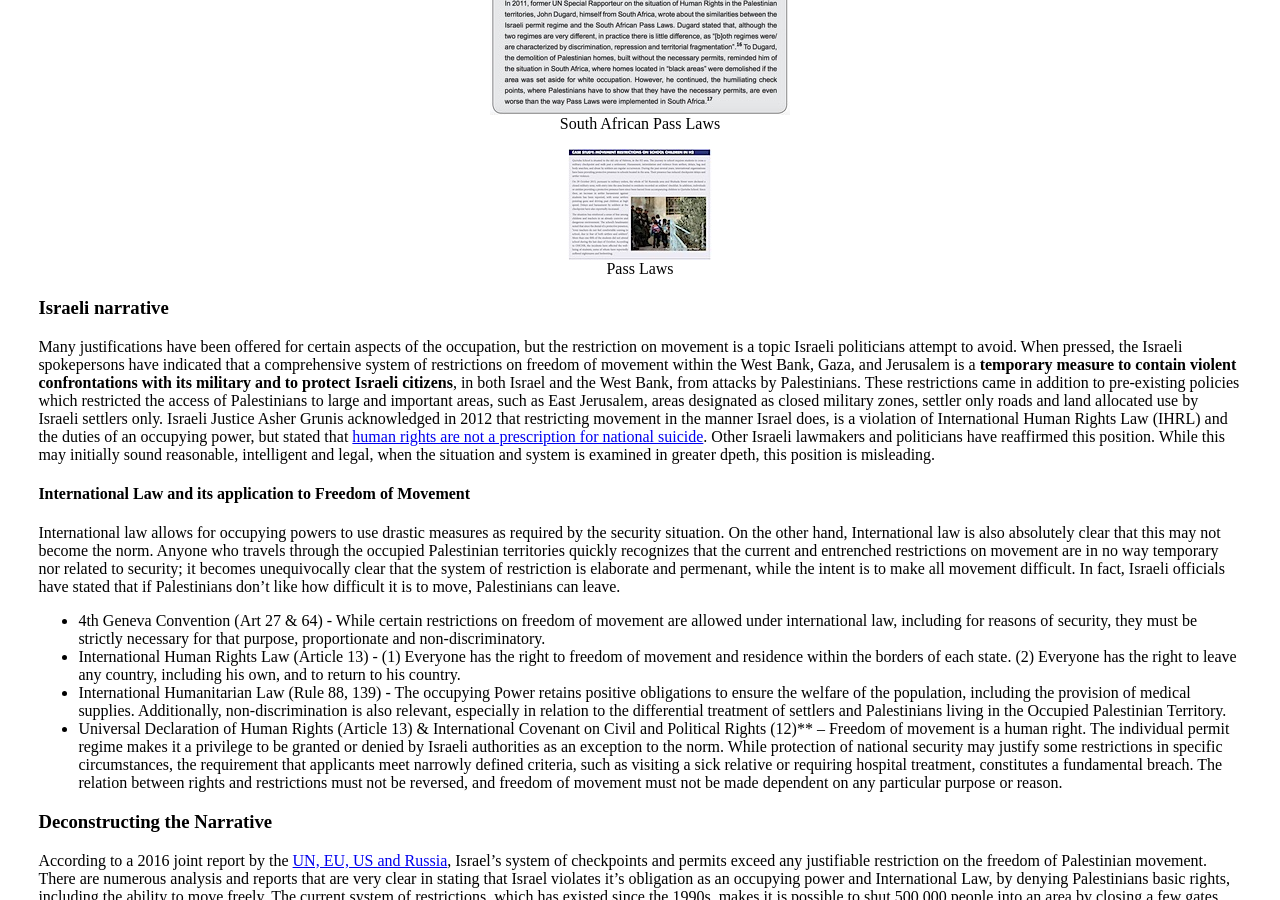
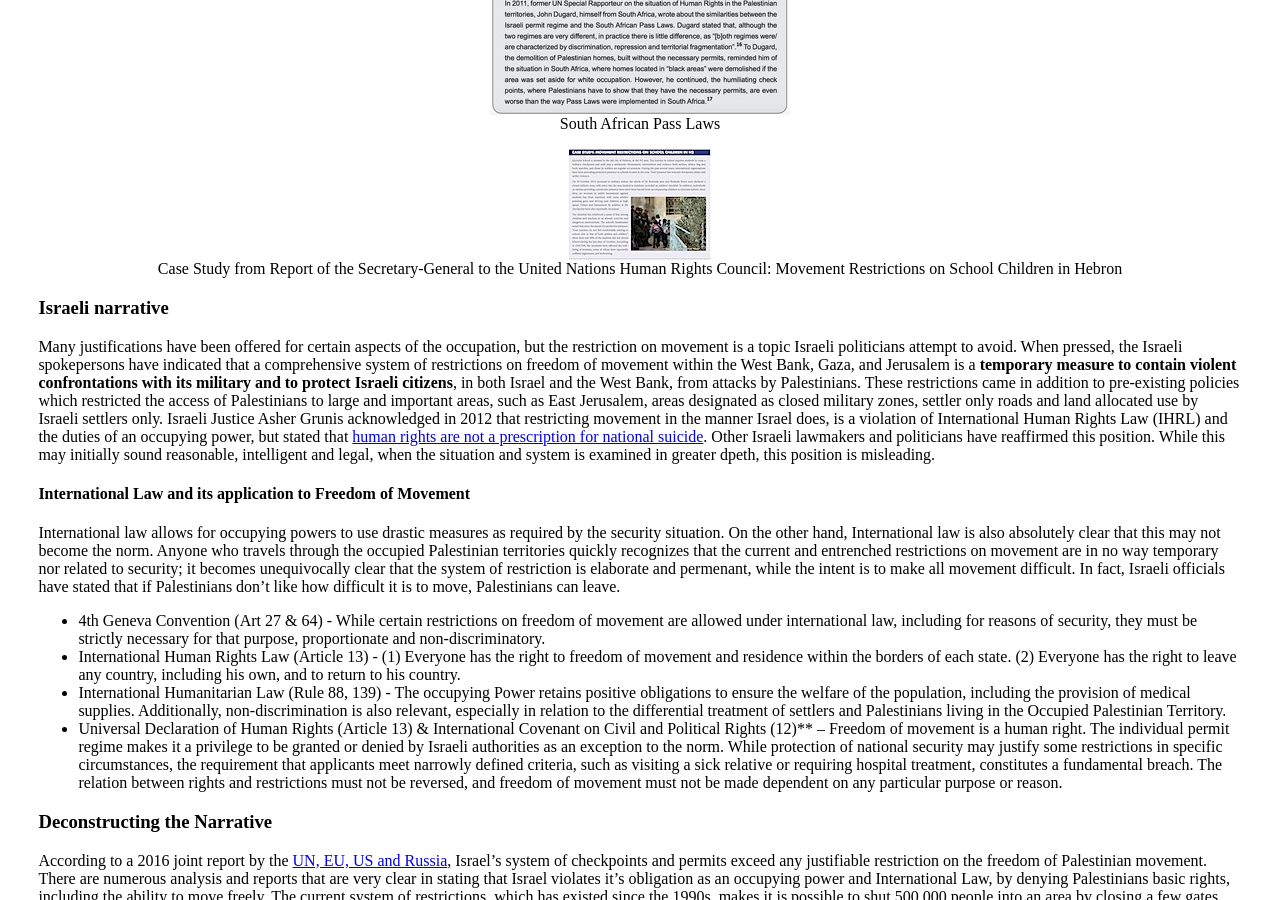
Before and after one commit to thepeopleofpalestine/thepeopleofpalestine.github.io, a Jekyll site: the page built from _cities/hebron.md, in a window 1280 px wide and 900 px high, scrolled down 2936 px. Built offline with Jekyll 4.4.1, drawn with Linux system fonts in a browser that asks for light colours; some web fonts are replaced.

Commit message:
Update hebron.md

```diff
--- a/_cities/hebron.md
+++ b/_cities/hebron.md
@@ -50,7 +50,7 @@
 closures.
 
 {% include lightbox.html thumbnail="/assets/cities/hebron/sm-southafrica.jpg" src="/assets/cities/hebron/southafrica.jpg" caption="South African Pass Laws" height=1200 width=1700 %}
-{% include lightbox.html thumbnail="/assets/cities/hebron/hebronschoolchildrensm.jpg" src="/assets/cities/hebron/hebronschoolchildrenlg.jpg" caption="Pass Laws" height=1200 width=1700 %}
+{% include lightbox.html thumbnail="/assets/cities/hebron/hebronschoolchildrensm.jpg" src="/assets/cities/hebron/hebronschoolchildrenlg.jpg" caption="Case Study from Report of the Secretary-General to the United Nations Human Rights Council: Movement Restrictions on School Children in Hebron" height=1200 width=1700 %}
 
 ### Israeli narrative
 
```
